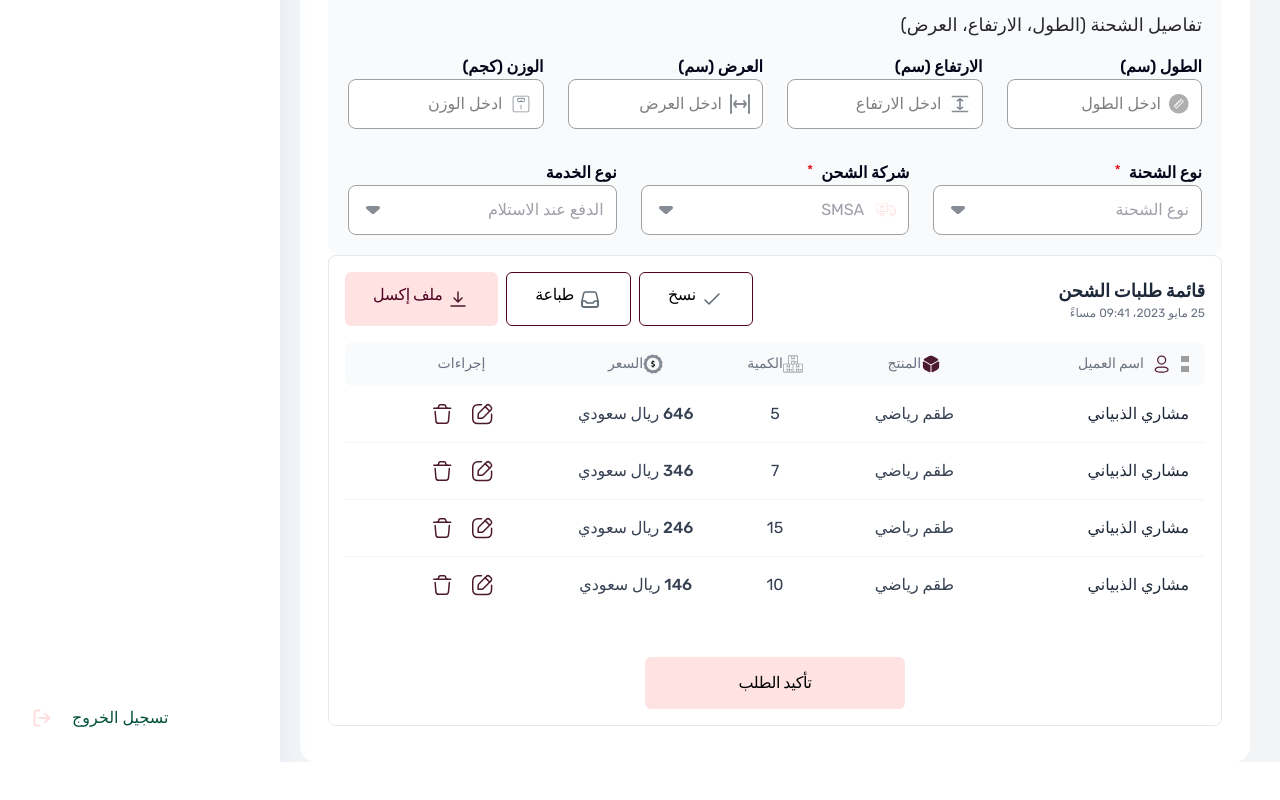
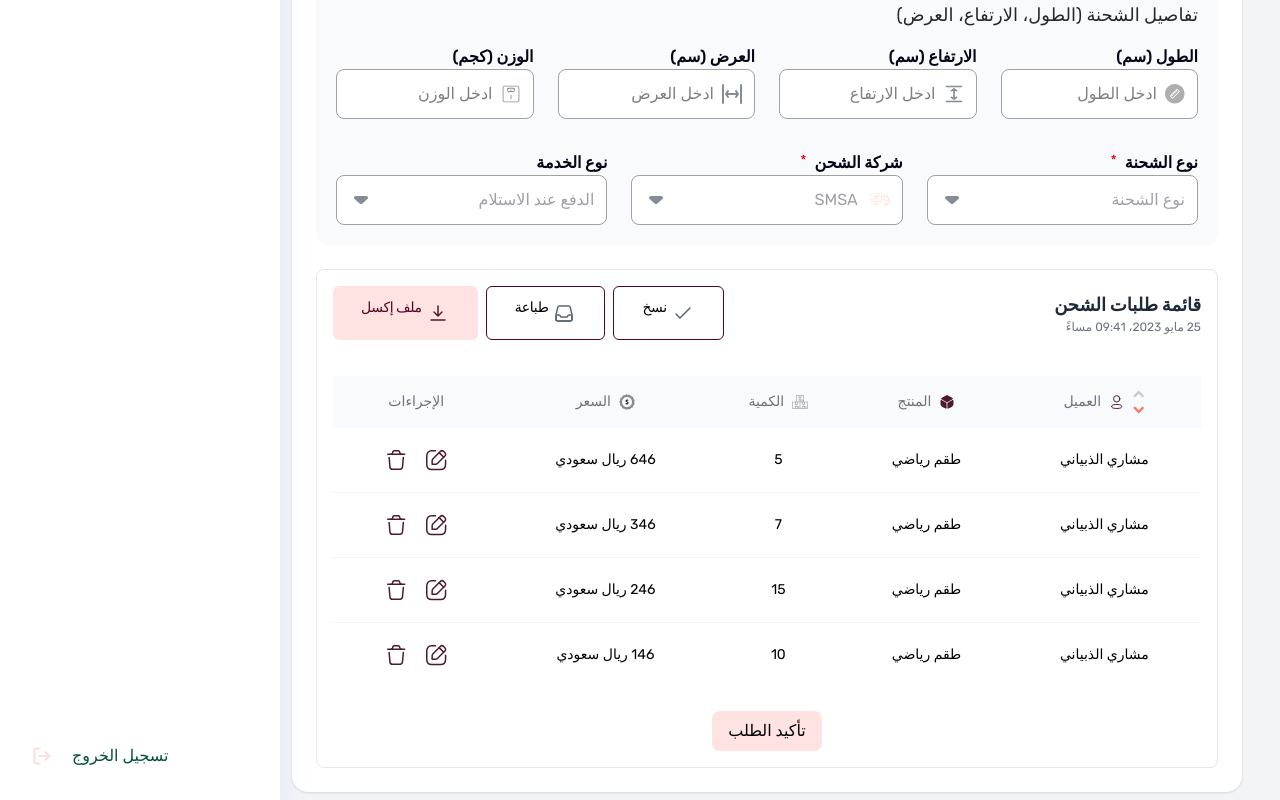
Before and after one commit to Mohammad-Aljada/TroxoWebsite, a React (Vite) app: page /home/shipments in a window 1280 px wide. Shown: the part 852-1652 px from the top of the page. Before the commit the page ends 1614 px from the top, so only its background shows below. Built offline with nearby package versions, Linux system fonts and the light colour scheme; grey boxes are pictures that could not be loaded.

Commit message:
edit responsive order details and notification

```diff
--- a/src/Components/DashboardHeader.jsx
+++ b/src/Components/DashboardHeader.jsx
@@ -72,6 +72,11 @@ const DashboardHeader = ({ toggleSidebar }) => {
               className="w-5 h-5"
             />
           </button>
+          {showNotifications && (
+            <div className="absolute top-13 right-20 mt-2 z-50">
+              <NotificationsPanel />
+            </div>
+          )}
           <button
             aria-label="World"
             className="p-1 hover:bg-gray-100 rounded-full"
@@ -93,6 +98,11 @@ const DashboardHeader = ({ toggleSidebar }) => {
               className="w-8 h-8 rounded-lg"
             />
           </button>
+          {showSettings && (
+            <div className="absolute top-14 right-10 mt-2 z-[100]">
+              <SettingsMenu />
+            </div>
+          )}
         </div>
       </div>
 
@@ -110,12 +120,10 @@ const DashboardHeader = ({ toggleSidebar }) => {
 
         {/* الأزرار */}
         <div className="flex items-center gap-2 w-full md:w-auto">
-          <NavLink
-            to="/home/shipments/addnewstore">
-
-          <button className="flex items-center cursor-pointer justify-center gap-2 px-4 py-2  rounded-lg shadow-sm border border-solid border-pink-950 text-sm md:text-base hover:bg-gray-50 transition-colors">
-            <span>إضافة شحنة</span>
-          </button>
+          <NavLink to="/home/shipments/addnewstore">
+            <button className="flex items-center cursor-pointer justify-center gap-2 px-4 py-2  rounded-lg shadow-sm border border-solid border-pink-950 text-sm md:text-base hover:bg-gray-50 transition-colors">
+              <span>إضافة شحنة</span>
+            </button>
           </NavLink>
           <button className="flex items-center cursor-pointer justify-center gap-2 px-4 py-2  rounded-lg shadow-sm border border-solid border-pink-950 text-sm md:text-base hover:bg-gray-50 transition-colors">
             <span>إضافة رصيد</span>
--- a/src/Components/DropDownMenu.jsx
+++ b/src/Components/DropDownMenu.jsx
@@ -72,7 +72,9 @@ const DropdownMenu = ({
           {options.map((option, index) => (
             <div
               key={index}
-              className={`flex items-center gap-1 px-4 py-2.5 hover:bg-gray-50 cursor-pointer`}
+              className={`flex items-center gap-1 px-4 py-2.5 hover:bg-gray-50 cursor-pointer ${
+                selected === option ? "bg-blue-100" : ""
+              }`}
               onClick={() => handleSelect(option)}
               role="option"
               aria-selected={selected === option}
--- a/src/Components/OrderDetails.jsx
+++ b/src/Components/OrderDetails.jsx
@@ -1,5 +1,3 @@
-
-
 export default function OrderDetails() {
   // بيانات الطلب
   const orders = [
@@ -60,12 +58,12 @@ export default function OrderDetails() {
                     {/* أيقونات الترتيب */}
                     <div className="flex flex-col items-center">
                       <img
-                        src="https://cdn.builder.io/api/v1/image/assets/TEMP/7b08270e7e9044626c036e45e2e6db8d0c6597db"
+                        src="/Icones/Sortup.svg"
                         alt="Sort ascending"
                         className="w-[18px] h-[10px] md:w-[22px] md:h-[12px] lg:w-[12px] lg:h-[12px]"
                       />
                       <img
-                        src="https://cdn.builder.io/api/v1/image/assets/TEMP/406dcb46c879a809157d0af6df319347384fc82e"
+                        src="/Icones/Sortdown.svg"
                         alt="Sort descending"
                         className="w-[12px] h-[10px] md:w-[16px] md:h-[12px] lg:w-[12px] lg:h-[12px] mt-[2px]"
                       />
--- a/src/Components/ShipmentTable.jsx
+++ b/src/Components/ShipmentTable.jsx
@@ -1,49 +1,64 @@
-import ShipmentTableRow from "./ShipmentTableRow";
+import { useState } from "react";
 import Button from "./Button";
-import { useState } from 'react';
 
 const ShipmentTable = () => {
   const [expandedRow, setExpandedRow] = useState(null);
-
   const handleRowClick = (rowId) => {
     setExpandedRow(expandedRow === rowId ? null : rowId);
   };
-
   const shipmentData = [
     {
       id: 1,
       customerName: "مشاري الذبياني",
       product: "طقم رياضي",
       quantity: "5",
-      price: "646 ريال سعودي"
+      price: "646 ريال سعودي",
+      height: "25 سم",
+      width: "30 سم",
+      length: "35 سم",
+      weight: "1 كغ",
     },
     {
       id: 2,
       customerName: "مشاري الذبياني",
       product: "طقم رياضي",
       quantity: "7",
-      price: "346 ريال سعودي"
+      price: "346 ريال سعودي",
+      height: "25 سم",
+      width: "30 سم",
+      length: "35 سم",
+      weight: "1 كغ",
     },
     {
       id: 3,
       customerName: "مشاري الذبياني",
       product: "طقم رياضي",
       quantity: "15",
-      price: "246 ريال سعودي"
+      price: "246 ريال سعودي",
+      height: "25 سم",
+      width: "30 سم",
+      length: "35 سم",
+      weight: "1 كغ",
     },
     {
       id: 4,
       customerName: "مشاري الذبياني",
       product: "طقم رياضي",
       quantity: "10",
-      price: "146 ريال سعودي"
-    }
+      price: "146 ريال سعودي",
+      height: "25 سم",
+      width: "30 سم",
+      length: "35 سم",
+      weight: "1 كغ",
+    },
   ];
-
   return (
-    <section className="flex flex-col p-4 w-full bg-white rounded-lg border border-gray-200" dir="rtl">
-      {/* Header Section */}
-      <div className="flex flex-col md:flex-row justify-between items-start md:items-center gap-4 mb-4">
+    <section
+      className="flex flex-col p-4 bg-white rounded-lg border border-gray-200 "
+      dir="rtl"
+    >
+      {/* Header Section - معدل للاستجابة */}
+      <div className="flex flex-col md:flex-row justify-between items-start md:items-center gap-3 mb-4">
         <div className="flex flex-col">
           <h2 className="text-lg font-bold text-gray-800">قائمة طلبات الشحن</h2>
           <time className="text-xs text-gray-500">
@@ -51,125 +66,197 @@ const ShipmentTable = () => {
           </time>
         </div>
 
-        <div className="flex gap-2">
-          <Button variant="primary" icon="/Icones/Copy.svg" className="py-1 px-2">
+        <div className="flex flex-wrap gap-2">
+          <Button
+            variant="primary"
+            icon="/Icones/Copy.svg"
+            className="py-1 px-2 text-xs md:text-sm"
+          >
             نسخ
           </Button>
-          <div className="flex gap-2">
-            <Button variant="primary" icon="/Icones/print2.svg" className="py-1 px-2">
+          <Button
+            variant="primary"
+            icon="/Icones/print2.svg"
+            className="py-1 px-2 text-xs md:text-sm"
+          >
             طباعة
           </Button>
-            <Button variant="secondary" icon="/Icones/Download.svg" className="py-1 px-2">
+          <Button
+            variant="secondary"
+            icon="/Icones/Download.svg"
+            className="py-1 px-2 text-xs md:text-sm"
+          >
             ملف إكسل
           </Button>
         </div>
       </div>
-      </div>
 
-      {/* Table Header */}
-      <div className="grid grid-cols-12 gap-2 px-4 py-3 bg-gray-50 rounded-lg text-sm font-medium text-gray-500">
-        <div className="col-span-3 flex items-center gap-2">
-          <div className="flex flex-col">
+      {/* جدول متجاوب مع تمرير أفقي على الجوال فقط */}
+      <div className="mt-5 overflow-auto">
+        <table className="w-full table-auto border-collapse border-spacing-0">
+          {/* Table Header - معدل للاستجابة */}
+          <thead className="bg-gray-50">
+            <tr className="">
+              {/* عمود العميل */}
+              <th className=" px-3 py-3 text-center text-xs md:text-sm font-medium text-gray-500">
+                <div className="flex items-center justify-center gap-2">
+                  <div className=" md:flex flex-col items-center">
                     <img
-              src="https://cdn.builder.io/api/v1/image/assets/TEMP/7b08270e7e9044626c036e45e2e6db8d0c6597db?placeholderIfAbsent=true&apiKey=33cf6ee4ee4e4cdd8b24ad2c5832d456"
-              alt="Sort ascending"
-              className="object-contain aspect-[1.5] w-[9px]"
+                      src="/Icones/Sortup.svg"
+                      alt="تصاعدي"
+                      className="w-3 h-3"
                     />
                     <img
-              src="https://cdn.builder.io/api/v1/image/assets/TEMP/406dcb46c879a809157d0af6df319347384fc82e?placeholderIfAbsent=true&apiKey=33cf6ee4ee4e4cdd8b24ad2c5832d456"
-              alt="Sort descending"
-              className="object-contain mt-1 aspect-[1.5] w-[9px]"
+                      src="/Icones/Sortdown.svg"
+                      alt="تنازلي"
+                      className="w-3 h-3 mt-1"
                     />
                   </div>
-          <img src="/Icones/Profile.svg" alt="عميل" className="w-5 h-5" />
-          <span>اسم العميل</span>
+                  <img
+                    src="/Icones/Profile.svg"
+                    alt="عميل"
+                    className="w-4 h-4"
+                  />
+                  <span>العميل</span>
                 </div>
-        <div className="col-span-2 flex items-center justify-center">
-          <img src="/Icones/box.svg" alt="منتج" className="w-5 h-5" />
+              </th>
+
+              {/* عمود المنتج */}
+              <th className="px-3 py-3 text-center text-xs md:text-sm font-medium text-gray-500 ">
+                <div className="flex items-center justify-center gap-2">
+                  <img src="/Icones/box.svg" alt="منتج" className="w-4 h-4" />
                   <span>المنتج</span>
                 </div>
-        <div className="col-span-2 flex items-center justify-center">
-          <img src="/Icones/Quantity.svg" alt="كمية" className="w-5 h-5" />
+              </th>
+
+              {/* عمود الكمية */}
+              <th className="px-3 py-3 text-center text-xs md:text-sm font-medium text-gray-500 ">
+                <div className="flex items-center justify-center gap-2">
+                  <img
+                    src="/Icones/Quantity.svg"
+                    alt="كمية"
+                    className="w-4 h-4"
+                  />
                   <span>الكمية</span>
                 </div>
-        <div className="col-span-2 flex items-center justify-center">
-          <img src="/Icones/price.svg" alt="سعر" className="w-5 h-5" />
+              </th>
+
+              {/* عمود السعر */}
+              <th className="px-3 py-3 text-center text-xs md:text-sm font-medium text-gray-500 ">
+                <div className="flex items-center justify-center gap-2">
+                  <img src="/Icones/price.svg" alt="سعر" className="w-4 h-4" />
                   <span>السعر</span>
                 </div>
-        <div className="col-span-3 flex items-center justify-center">
-          <span>إجراءات</span>
+              </th>
+
+              {/* عمود الإجراءات */}
+              <th className="px-3 py-3 text-center text-xs md:text-sm font-medium text-gray-500 ">
+                <span>الإجراءات</span>
+              </th>
+            </tr>
+          </thead>
+
+          {/* Table Body - معدل للاستجابة */}
+          <tbody className="divide-y divide-gray-100">
+            {shipmentData.map((shipment) => (
+              <>
+                <tr
+                  key={shipment.id}
+                  className={`hover:bg-gray-50 ${
+                    expandedRow === shipment.id ? "bg-blue-50" : ""
+                  }`}
+                  onClick={() => handleRowClick(shipment.id)}
+                >
+                  <td className="px-3 py-3 md:px-4 md:py-4 text-center text-xs md:text-sm whitespace-nowrap">
+                    {shipment.customerName}
+                  </td>
+                  <td className="px-3 py-3 md:px-4 md:py-4 text-center text-xs md:text-sm whitespace-nowrap">
+                    {shipment.product}
+                  </td>
+                  <td className="px-3 py-3 md:px-4 text-center md:py-4 text-xs md:text-sm whitespace-nowrap">
+                    {shipment.quantity}
+                  </td>
+                  <td className="px-3 py-3 md:px-4 text-center md:py-4 text-xs md:text-sm whitespace-nowrap">
+                    {shipment.price}
+                  </td>
+                  <td className="px-3 py-3 md:px-4 md:py-4 text-xs md:text-sm whitespace-nowrap">
+                    <div className="flex items-center justify-center gap-2">
+                      <button className="p-1 text-gray-500 hover:text-gray-700">
+                        <img
+                          src="/Icones/Edit.svg"
+                          alt="Edit icone"
+                          className="w-6"
+                        />
+                      </button>
+                      <button className="p-1 text-gray-500 hover:text-gray-700">
+                        <img
+                          src="/Icones/Delete.svg"
+                          alt="delete icone"
+                          className="w-6"
+                        />
+                      </button>
                     </div>
-      </div>
-
-      {/* Table Rows */}
-      <div className="divide-y divide-gray-100">
-        {shipmentData.map((shipment) => (
-          <div key={shipment.id}>
-            <ShipmentTableRow
-              customerName={shipment.customerName}
-              product={shipment.product}
-              quantity={shipment.quantity}
-              price={shipment.price}
-              highlighted={expandedRow === shipment.id}
-              onClick={() => handleRowClick(shipment.id)}
-            />
+                  </td>
+                </tr>
 
                 {expandedRow === shipment.id && (
-              <div className="p-5 rounded-xl border border-solid bg-slate-50 border-neutral-200 transition-all duration-300">
-                <div className="flex justify-between mb-4 flex-wrap gap-4">
-                  <div className="flex gap-3 min-w-[200px]">
-                    <div className="text-base font-semibold text-zinc-400">المتجر</div>
-                    <div className="text-base font-semibold text-slate-950">جول الذهبي</div>
-                  </div>
-                  <div className="flex gap-3 min-w-[200px]">
-                    <div className="text-base font-semibold text-zinc-400">العميل</div>
-                    <div className="text-base font-semibold text-slate-950">{shipment.customerName}</div>
-                  </div>
-                  <div className="flex gap-3 min-w-[200px]">
-                    <div className="text-base font-semibold text-zinc-400">منتج</div>
-                    <div className="text-base font-semibold text-slate-950">{shipment.product}</div>
-                  </div>
-                  <div className="flex gap-3 min-w-[200px]">
-                    <div className="text-base font-semibold text-zinc-400">الكمية</div>
-                    <div className="text-base font-semibold text-slate-950">{shipment.quantity} منتجات</div>
-                  </div>
-                </div>
-                <div className="flex justify-between mb-4 flex-wrap gap-4">
-                  <div className="flex gap-3 min-w-[200px]">
-                    <div className="text-base font-semibold text-zinc-400">الارتفاع</div>
-                    <div className="text-base font-semibold text-slate-950">12 سم</div>
-                  </div>
-                  <div className="flex gap-3 min-w-[200px]">
-                    <div className="text-base font-semibold text-zinc-400">الطول</div>
-                    <div className="text-base font-semibold text-slate-950">12 سم</div>
-                  </div>
-                  <div className="flex gap-3 min-w-[200px]">
-                    <div className="text-base font-semibold text-zinc-400">العرض</div>
-                    <div className="text-base font-semibold text-slate-950">12 سم</div>
-                  </div>
-                  <div className="flex gap-3 min-w-[200px]">
-                    <div className="text-base font-semibold text-zinc-400">الوزن</div>
-                    <div className="text-base font-semibold text-slate-950">1 كجم</div>
-                  </div>
+                  <tr>
+                    <td colSpan="5" className="px-2 py-3 bg-blue-50">
+                      <div className="p-3 md:p-4 text-center rounded-xl border border-solid bg-slate-50 border-neutral-200">
+                        <div className="grid grid-cols-1 sm:grid-cols-2 lg:grid-cols-4 gap-3">
+                          <DetailItem label="المتجر" value="جول الذهبي" />
+                          <DetailItem
+                            label="العميل"
+                            value={shipment.customerName}
+                          />
+                          <DetailItem label="المنتج" value={shipment.product} />
+                          <DetailItem
+                            label="الكمية"
+                            value={shipment.quantity}
+                          />
+                          <DetailItem label="السعر" value={shipment.price} />
+                          <DetailItem
+                            label="الارتفاع"
+                            value={shipment.height}
+                          />
+                          <DetailItem label="العرض" value={shipment.width} />
+                          <DetailItem label="الطول" value={shipment.length} />
+                          <DetailItem label="الوزن" value={shipment.weight} />
                         </div>
                         <button
                           onClick={() => setExpandedRow(null)}
-                  className="flex items-center justify-center w-full mt-2 text-sm text-red-500 hover:text-red-700"
+                          className="text-xs  md:text-sm text-center text-red-500 hover:text-red-700 mt-2"
                         >
                           إغلاق التفاصيل
                         </button>
                       </div>
+                    </td>
+                  </tr>
                 )}
-          </div>
+              </>
             ))}
+          </tbody>
+        </table>
       </div>
 
-      {/* Confirm Button */}
-      <Button className="self-center bg-red-100 px-4 md:px-8 py-1 md:py-2 mt-6 md:mt-11 w-full md:w-[260px]">
+      {/* Confirm Button - معدل للاستجابة */}
+      <button className="self-center rounded-lg bg-red-100 px-4 py-2 mt-6 text-sm md:text-base w-full md:w-auto">
         تأكيد الطلب
-      </Button>
+      </button>
     </section>
   );
 };
 
 export default ShipmentTable;
+
+// مكون مساعد لعرض التفاصيل
+const DetailItem = ({ label, value }) => (
+  <div className="flex gap-2 min-w-[150px]">
+    <div className="text-xs md:text-sm font-semibold text-zinc-400">
+      {label}
+    </div>
+    <div className="text-xs md:text-sm font-semibold text-slate-950">
+      {value}
+    </div>
+  </div>
+);
--- a/src/Pages/Home.jsx
+++ b/src/Pages/Home.jsx
@@ -69,7 +69,7 @@ const Home = () => {
       </div>
 
       {/* بطاقات الإحصائيات - الصف الثاني */}
-      <div className="mt-4 md:mt-6 w-full">
+      <div className="mt-4 md:mt-6 max-md:mb-2 w-full">
         <div className="grid grid-cols-1 sm:grid-cols-2 lg:grid-cols-3 gap-3 md:gap-5">
           <StatCard
             title="إجمالي الشحنات"
--- a/src/Pages/Shipments.jsx
+++ b/src/Pages/Shipments.jsx
@@ -4,22 +4,36 @@ import ShipmentTable from "../Components/ShipmentTable";
 
 const Shipments = () => {
   return (
-    <div className="ml-5 w-[95%] max-md:ml-0 max-md:w-full">
-      <div className="flex flex-col items-end  mt-6">
-        <h1 className="text-2xl font-black leading-tight text-gray-800">
+    <div className="mr-5 w-[95%] max-md:mr-0 max-md:w-full" dir="rtl">
+      <div className="flex flex-col items-end mt-6 max-md:items-center">
+        {/* العنوان وشريط التنقل */}
+        <div className="w-full max-w-6xl">
+          <h1 className="text-2xl font-black text-gray-800 max-md:text-xl">
             الشحنات
           </h1>
-        <nav aria-label="Breadcrumb" className="mt-2 text-sm text-neutral-500">
-          <ol className="flex flex-row-reverse">
-            <li>الرئيسية</li>
-            <li aria-hidden="true">&gt;</li>
-            <li aria-current="page">الشحنات</li>
+          <nav aria-label="Breadcrumb" className="mt-2">
+            <ol className="flex  gap-2 text-sm text-neutral-500">
+              <li className="flex items-center">
+                <a href="/">الرئيسية</a>
+                <span className="mx-2">&gt;</span>
+              </li>
+              <li aria-current="page" className="font-medium text-gray-700">
+                الشحنات
+              </li>
             </ol>
           </nav>
+        </div>
 
-        <div className="flex overflow-hidden flex-col self-stretch px-7 py-9 mt-7 bg-white rounded-2xl max-md:px-5 max-md:max-w-full">
+        {/* محتوى الشحنات */}
+        <div className="w-full max-w-6xl mt-7 ml-3 mb-2">
+          <div className="bg-white rounded-2xl shadow-sm overflow-hidden">
+            <div className="p-6 max-md:p-4">
               <ShipmentForm />
+              <div className="mt-6">
                 <ShipmentTable />
+              </div>
+            </div>
+          </div>
         </div>
       </div>
     </div>
```
Also changed, not shown: public/Icones/Sortdown.svg (added), public/Icones/Sortup.svg (added). Lines whose indentation alone changed are shown as unchanged.
